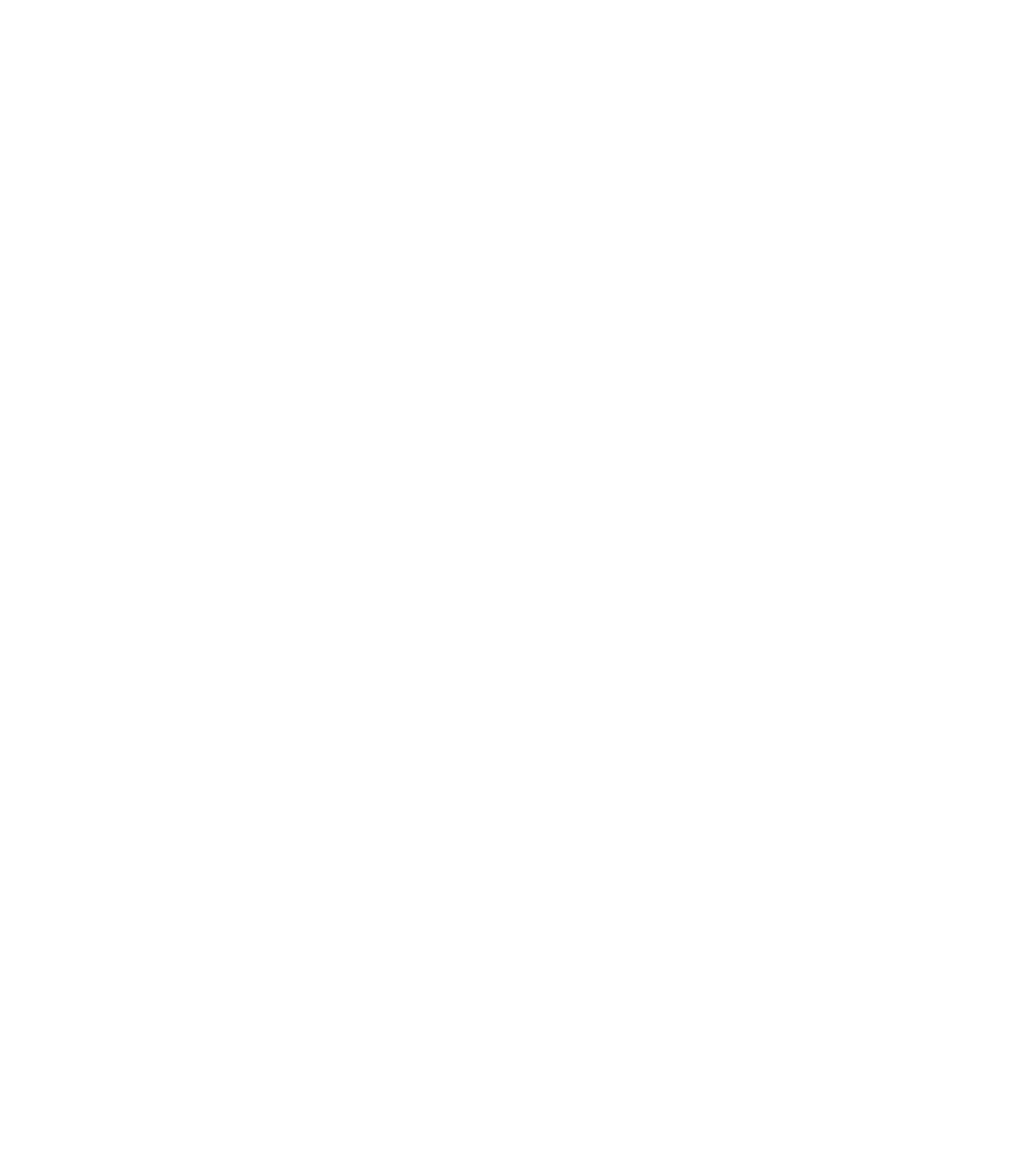
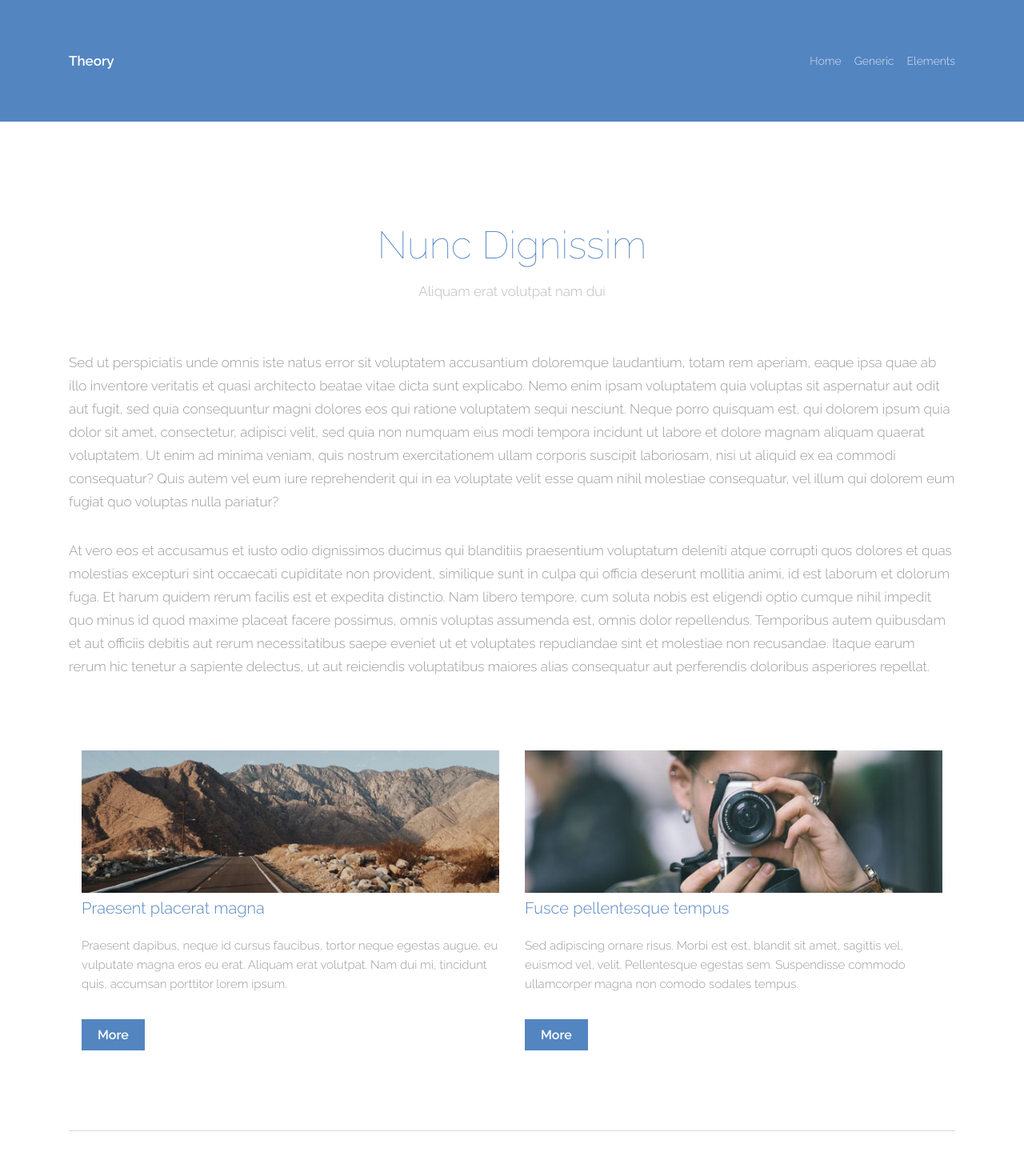
Before and after one commit to otaviojneto/themetheory, a React (Create React App) app: page /generic in a window 1280 px wide. Shown: the top 1460 px of the page at 80% size. Before the commit the page ends 800 px from the top, so only its background shows below. Built offline with nearby package versions, Linux system fonts and the light colour scheme; the HTML template or start-up script is replaced by a standard one.

Commit message:
Projeto desktop finalizado

```diff
--- a/src/components/nav/index.jsx
+++ /dev/null
@@ -1,7 +0,0 @@
-import React, { Component } from 'react';
-
-export default class Nav extends Component {
-    render() {
-        return <></>;
-    }
-}
--- a/src/routes/index.js
+++ b/src/routes/index.js
@@ -2,16 +2,22 @@
 import {
     BrowserRouter as Router,
     Route,
-    // Redirect,
+    Redirect,
     Switch,
 } from 'react-router-dom';
 
 import Home from '../views/home';
+import Generic from '../views/generic';
+import NotFound from '../views/notFound';
 
 const Routes = () => (
     <Router>
         <Switch>
             <Route path="/" exact={true} component={Home} />
+            <Route path="/generic" exact={true} component={Generic} />
+
+            <Route path="/not-found" exact={true} component={NotFound} />
+            <Redirect path="*" to="not-found" />
         </Switch>
     </Router>
 );
--- a/src/sections/footer/styles.js
+++ b/src/sections/footer/styles.js
@@ -1,5 +1,6 @@
 import styled from 'styled-components';
 import Colors from '../../styles/colors';
+
 const Box = styled.div`
     border-top: 1px solid ${Colors.transparent};
     display: flex;
--- a/src/sections/menu/index.jsx
+++ b/src/sections/menu/index.jsx
@@ -1,18 +1,45 @@
 import React, { Component } from 'react';
-import Nav from '../../components/nav';
+import { Container } from '../../styles/grid';
+import Nav, { Box } from './styles';
 
 export default class Menu extends Component {
+    state = {
+        menu: [
+            {
+                name: 'Home',
+                link: '/',
+            },
+            {
+                name: 'Generic',
+                link: '/generic',
+            },
+            {
+                name: 'Elements',
+                link: '/elements',
+            },
+        ],
+    };
+
     render() {
         return (
-            <Nav>
-                <nav>
-                    <ul>
-                        <a href="#">Theory</a>
-                        <a href="#">Home</a>
-                        <a href="#">Generic</a>
-                        <a href="#">Elements</a>
-                    </ul>
-                </nav>
+            <Nav home={this.props.home}>
+                <Container>
+                    <Box>
+                        <a href="/" className="brand">
+                            Theory
+                        </a>
+
+                        <ul className="menu">
+                            {this.state.menu.map((item, index) => (
+                                <li key={index} className="item">
+                                    <a className="link" href={item.link}>
+                                        {item.name}
+                                    </a>
+                                </li>
+                            ))}
+                        </ul>
+                    </Box>
+                </Container>
             </Nav>
         );
     }
--- /dev/null
+++ b/src/sections/menu/styles.js
@@ -0,0 +1,51 @@
+import styled from 'styled-components';
+import Colors, { Opacity } from '../../styles/colors';
+
+const Nav = styled.nav`
+    background-color: ${props => (props.home ? 'transparent' : Colors.primary)};
+    left: 0;
+    position: absolute;
+    top: 0;
+    width: 100%;
+`;
+
+export const Box = styled.div`
+    display: flex;
+    justify-content: space-between;
+    padding-bottom: 48px;
+    padding-top: 48px;
+
+    .brand {
+        color: ${Colors.white};
+        font-size: 17px;
+        font-weight: 600;
+        line-height: 56px;
+    }
+
+    .menu {
+        display: flex;
+
+        .item {
+            margin-right: 16px;
+
+            &:last-of-type {
+                margin-right: 0;
+            }
+
+            .link {
+                color: ${Colors.white + Opacity.op80};
+                cursor: pointer;
+                font-size: 14px;
+                font-weight: 300;
+                line-height: 56px;
+                transition: 0.15s ease-in-out;
+
+                &:hover {
+                    color: ${Colors.white};
+                }
+            }
+        }
+    }
+`;
+
+export default Nav;
--- a/src/sections/post/index.jsx
+++ b/src/sections/post/index.jsx
@@ -31,7 +31,7 @@
                     {this.props.subtitle}
                 </Text>
 
-                <Row pb={200}>
+                <Row pb={this.props.pb}>
                     {this.props.data.map((item, index) => (
                         <Col key={index} xl={6}>
                             <Thumbnail
--- /dev/null
+++ b/src/views/generic/index.jsx
@@ -0,0 +1,94 @@
+import React, { Component } from 'react';
+import Text from '../../components/text';
+import Menu from '../../sections/menu';
+import Colors from '../../styles/colors';
+import { Container } from '../../styles/grid';
+import pic01 from '../../assets/images/pic01.jpg';
+import pic02 from '../../assets/images/pic02.jpg';
+import Posts from '../../sections/post';
+import Footer from '../../sections/footer';
+
+export default class Generic extends Component {
+    state = {
+        type: [
+            {
+                text:
+                    'Sed ut perspiciatis unde omnis iste natus error sit voluptatem accusantium doloremque laudantium, totam rem aperiam, eaque ipsa quae ab illo inventore veritatis et quasi architecto beatae vitae dicta sunt explicabo. Nemo enim ipsam voluptatem quia voluptas sit aspernatur aut odit aut fugit, sed quia consequuntur magni dolores eos qui ratione voluptatem sequi nesciunt. Neque porro quisquam est, qui dolorem ipsum quia dolor sit amet, consectetur, adipisci velit, sed quia non numquam eius modi tempora incidunt ut labore et dolore magnam aliquam quaerat voluptatem. Ut enim ad minima veniam, quis nostrum exercitationem ullam corporis suscipit laboriosam, nisi ut aliquid ex ea commodi consequatur? Quis autem vel eum iure reprehenderit qui in ea voluptate velit esse quam nihil molestiae consequatur, vel illum qui dolorem eum fugiat quo voluptas nulla pariatur?',
+            },
+            {
+                text:
+                    'At vero eos et accusamus et iusto odio dignissimos ducimus qui blanditiis praesentium voluptatum deleniti atque corrupti quos dolores et quas molestias excepturi sint occaecati cupiditate non provident, similique sunt in culpa qui officia deserunt mollitia animi, id est laborum et dolorum fuga. Et harum quidem rerum facilis est et expedita distinctio. Nam libero tempore, cum soluta nobis est eligendi optio cumque nihil impedit quo minus id quod maxime placeat facere possimus, omnis voluptas assumenda est, omnis dolor repellendus. Temporibus autem quibusdam et aut officiis debitis aut rerum necessitatibus saepe eveniet ut et voluptates repudiandae sint et molestiae non recusandae. Itaque earum rerum hic tenetur a sapiente delectus, ut aut reiciendis voluptatibus maiores alias consequatur aut perferendis doloribus asperiores repellat.',
+            },
+        ],
+        posts: [
+            {
+                alt: 'pic01',
+                img: pic01,
+                title: 'Praesent placerat magna',
+                description:
+                    'Praesent dapibus, neque id cursus faucibus, tortor neque egestas augue, eu vulputate magna eros eu erat. Aliquam erat volutpat. Nam dui mi, tincidunt quis, accumsan porttitor lorem ipsum.',
+                btn: 'More',
+                onClick: () => this.handleAlert('uhulll'),
+            },
+            {
+                alt: 'pic02',
+                img: pic02,
+                title: 'Fusce pellentesque tempus',
+                description:
+                    'Sed adipiscing ornare risus. Morbi est est, blandit sit amet, sagittis vel, euismod vel, velit. Pellentesque egestas sem. Suspendisse commodo ullamcorper magna non comodo sodales tempus.',
+                btn: 'More',
+                onClick: () => this.handleAlert('Posteeeeee'),
+            },
+        ],
+    };
+
+    render() {
+        return (
+            <div>
+                <Menu />
+
+                <Text
+                    align={'center'}
+                    color={Colors.primary}
+                    lineHeight={72}
+                    mb={8}
+                    mt={270}
+                    size={48}
+                    weight={100}
+                >
+                    Nunc Dignissim
+                </Text>
+
+                <Text
+                    align={'center'}
+                    color={Colors.success}
+                    lineHeight={29}
+                    mb={60}
+                    size={17}
+                    weight={300}
+                >
+                    Aliquam erat volutpat nam dui
+                </Text>
+
+                <Container>
+                    {this.state.type.map((item, index) => (
+                        <Text
+                            key={index}
+                            color={Colors.greyFast}
+                            lineHeight={29}
+                            mb={32}
+                            size={17}
+                            weight={300}
+                        >
+                            {item.text}
+                        </Text>
+                    ))}
+                </Container>
+
+                <Posts data={this.state.posts} pb={100} />
+
+                <Footer />
+            </div>
+        );
+    }
+}
--- a/src/views/home/index.jsx
+++ b/src/views/home/index.jsx
@@ -1,6 +1,6 @@
 import Bg from '../../assets/images/banner.jpg';
 import Hero from '../../sections/hero';
-import Menu from '../../components/nav';
+import Menu from '../../sections/menu';
 import More from '../../sections/more';
 import pic01 from '../../assets/images/pic01.jpg';
 import pic02 from '../../assets/images/pic02.jpg';
@@ -89,7 +89,8 @@
     render() {
         return (
             <>
-                <Menu></Menu>
+                <Menu home />
+
                 <Hero
                     bg={Bg}
                     subtitle={
@@ -110,6 +111,7 @@
                     data={this.state.posts}
                     subtitle={'Aliquam erat volutpat nam dui'}
                     title={'Nunc Dignissim'}
+                    pb={200}
                 />
 
                 <Footer />
--- /dev/null
+++ b/src/views/notFound/index.jsx
@@ -0,0 +1,17 @@
+import React, { Component } from 'react';
+import Text from '../../components/text';
+import Menu from '../../sections/menu';
+
+export default class NotFound extends Component {
+    render() {
+        return (
+            <>
+                <Menu />
+
+                <Text size={50} weigth={700} mt={250} align={'center'}>
+                    Página não encontrada!
+                </Text>
+            </>
+        );
+    }
+}
```
Also changed, not shown: 1 other file (tests, documents, lock files or other folders).
